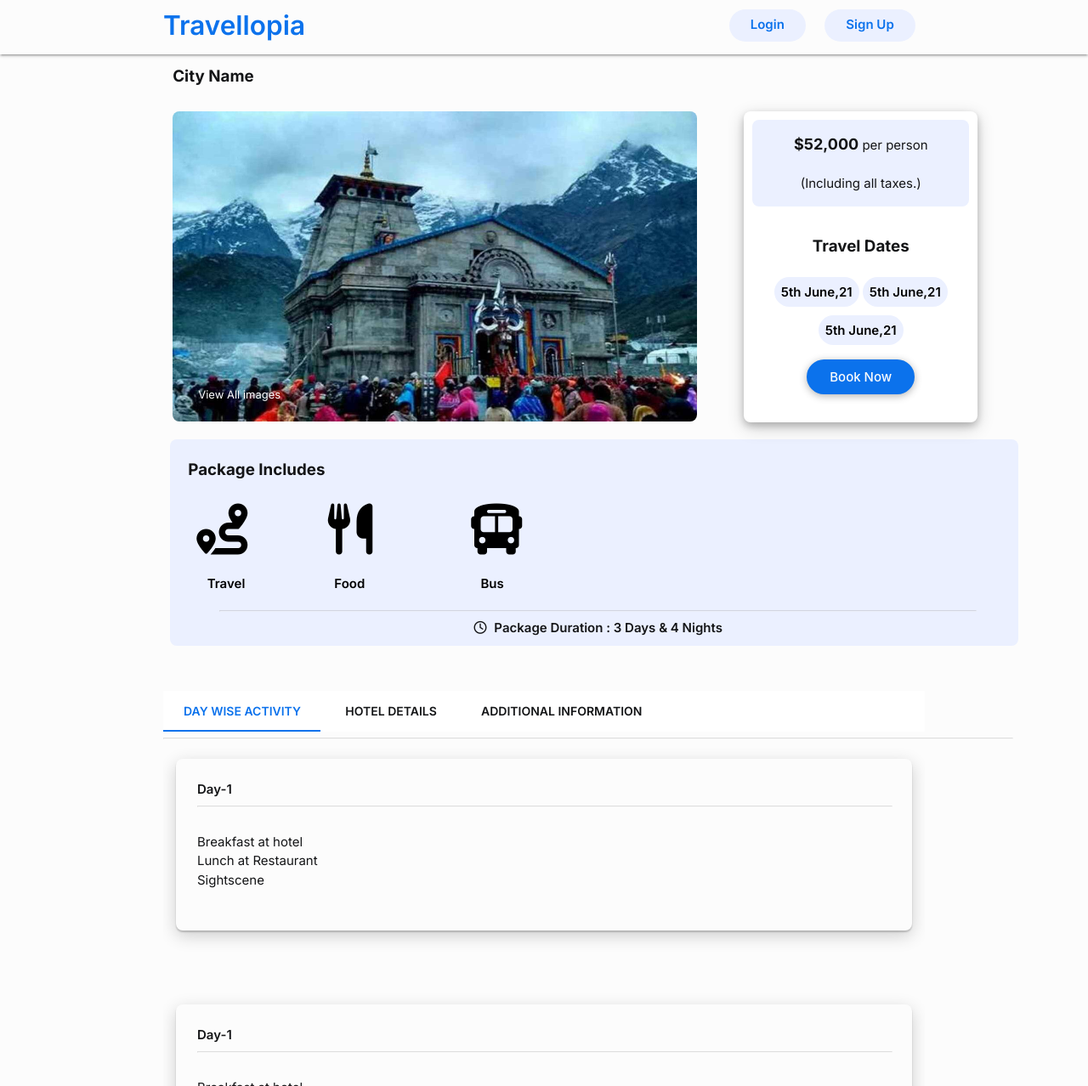
After one commit to hazradwip/Tour_system_project, a PHP site: page /package_screen.html in a window 1280 px wide. The commit adds this page. Shown: the whole page at 85% size. Run offline with PHP 8.4, Linux system fonts and the light colour scheme; some libraries are stand-ins or nearby versions.

Commit message:
Package screen added(Still have Two problems)

```diff
--- a/css/styles.css
+++ b/css/styles.css
@@ -396,6 +396,89 @@ label i {
     margin-top: 0;
 }
 
+.container .row .pimg{
+    height:365px;
+    width:95%;
+    border-radius: 8px;
+    margin-bottom: 15px;
+}
+
+#bottom-left{
+    margin-top: -4rem;
+    color: white;
+    margin-left: 2rem;
+    font-size: small;
+}
+
+ #price{
+    background-color: var(--secondary);
+    border-radius: 8px;
+    padding: 15px;
+}
+
+#book{
+    background-color:white;
+    border-radius: 8px;
+    box-shadow: 0 4px 8px 0 rgba(0, 0, 0, 0.2), 0 6px 20px 0 rgba(0, 0, 0, 0.19);
+    width: 275px;
+    margin-left: 0px;
+    padding: 10px;
+    text-align: center;
+}
+
+.container  #dates{
+    background-color: var(--secondary);
+    border-radius: 50px;
+    padding:8px;
+    color: black;
+}
+
+#package-inc{
+    background-color: var(--secondary);
+    padding:10px;
+    width: 66.5rem;
+    border-radius: 8px;
+    margin-left: 8px;
+    padding-right: 0px;
+
+}
+#icon{
+    padding-left: 10px;
+}
+.tabs .tab a{
+    color:var(--text-primary);
+}
+
+.tabs .tab a:hover {
+    background-color:var(--bg-primary);
+    color:var(--text-primary);
+}
+
+.tabs .tab a.active {
+    color:var(--primary);
+}
+
+.tabs .indicator {
+    background-color:var(--primary);
+}
+
+
+
+
+#tab-image{
+    border-radius: 8px;
+    margin-top: 18px;
+    height: 15rem;
+}
+
+#swipe-card{
+    margin: 15px;
+    padding: 25px;
+    border-radius: 8px;
+    box-shadow: 0 2px 2px 0 rgba(0, 0, 0, 0.2), 0 6px 20px 0 rgba(0, 0, 0, 0.19);
+}
+
+
 
 
 /* =============================================== */
--- /dev/null
+++ b/package_screen.html
@@ -0,0 +1,259 @@
+<!DOCTYPE html>
+<html lang="en">
+
+<head>
+  <meta charset="UTF-8">
+  <meta http-equiv="X-UA-Compatible" content="IE=edge">
+  <meta name="viewport" content="width=device-width, initial-scale=1.0">
+
+  <!-- JQuery CDN -->
+  <script type="text/javascript" src="https://cdnjs.cloudflare.com/ajax/libs/jquery/3.1.1/jquery.min.js"></script>
+
+  <!-- CSS Files -->
+  <link rel="stylesheet" href="./css/materialize.css">
+  <link rel="stylesheet" href="./css/styles.css">
+
+  <!-- Materialize JS -->
+  <script src="./scripts/materialize.js"></script>
+
+  <!-- Google Fonts -->
+  <link rel="preconnect" href="https://fonts.gstatic.com">
+  <link
+    href="https://fonts.googleapis.com/css2?family=Inter:wght@300;400;500;600;700;800&family=Caveat:wght@600;700&display=swap"
+    rel="stylesheet">
+
+  <!-- Icons -->
+  <link href="https://fonts.googleapis.com/icon?family=Material+Icons" rel="stylesheet">
+  <link rel="stylesheet" href="https://cdnjs.cloudflare.com/ajax/libs/font-awesome/5.15.3/css/all.min.css">
+  <script src="https://kit.fontawesome.com/90f1fd2d1e.js" crossorigin="anonymous"></script>
+
+  <title>Travellopia</title>
+</head>
+
+<body>
+
+  <!-- Navbar -->
+  <nav>
+    <div class="nav-wrapper">
+      <div class="container">
+        <a href="#" class="brand-logo">Travellopia</a>
+        <ul id="nav-mobile" class="right hide-on-med-and-down">
+          <li><a href="login.html" class="nav-items">Login</a></li>
+          <li><a href="signup.html" class="nav-items">Sign Up</a></li>
+        </ul>
+      </div>
+    </div>
+  </nav>
+<!--==================Image and booking container===============-->
+  <div class="container">
+      <div class="row">
+          <div class="col l12">
+          <h5>City Name</h5>
+        </div>
+      </div>
+      <div class="row">
+        <div class="col l9 s12">
+            <img class="pimg"    src="images/Kedarnath.jpg">
+            <a href=""><h4 id="bottom-left">View All images</h4></a>
+        </div>
+        <div class="col l3 s12" >
+            <div class="container" id="book">
+                <div id="price" >
+                  <span style="font-weight: 700;font-size: large;">$52,000</span> per person
+                  <br>
+                  <br>
+                  (Including all taxes.)
+                </div>
+                <div>
+                  <h5 style="text-align: center;">
+                    <br>
+                    Travel Dates</h5>
+                </div>
+                <br>
+                <div>
+                  <a href=""><span id="dates">5th June,21</span></a>
+                  <a href=""><span id="dates">5th June,21</span></a>
+                </div>
+                <br>
+                <div>
+                  <a href=""><span id="dates">5th June,21</span></a>
+                </div>
+                <br>
+                <div>
+                  <button class="btn-primary center-align" id="">Book Now</button>
+                </div>
+                <br>
+            </div>
+        </div>
+      </div>
+      <!--==============Package includes container========r-->
+        <div class="container" id="package-inc">
+          <div class="row">
+            <div class="col l12 s12">
+            <h5>Package Includes</h5>
+            </div>
+          </div>
+          <div class="row">
+            <div class="col l2 s6">
+             <a href="" style="color:black;"> <i id="icon"  class="fas fa-route fa-4x"></i>
+              <br><br><span style="padding-left: 1.5rem;">Travel</span></a>
+            </div>
+            <div class="col l2 s6">
+            <a href="" style="color:black;">
+              <i class="fas fa-utensils fa-4x"></i>
+              <br><br><span style="padding-left: .5rem;">Food</span></a>
+            </div>
+            <div class="col l2 s6">
+            <a href="" style="color:black;">
+              <i class="fas fa-bus fa-4x"></i>
+              <br><br><span style="padding-left: 1rem;">Bus</span></a>
+            </div>
+            <!--<div class="col l2">
+              <i  id="icon" class="fas fa-route fa-4x"></i>
+            </div>
+            <div class="col l2">
+              <i  id="icon" class="fas fa-route fa-4x"></i>
+            </div>
+            <div class="col l2">
+              <i  id="icon" class="fas fa-route fa-4x"></i>
+            </div>-->
+          </div>
+           <hr style="width: 90%;">
+           <div style="text-align: center; font-weight: 600;">
+            <i class="far fa-clock"></i>
+            <span style="padding-left: 5px;"> Package Duration : 3 Days & 4 Nights </span>
+           </div>
+
+        </div>
+
+
+
+        <!--======================tabs==============-->
+
+        <p>&nbsp;</p>
+        <ul id="tabs-swipe-demo" class="tabs">
+          <li class="tab col s3"><a href="#test-swipe-1">Day Wise Activity</a></li>
+          <li class="tab col s3"><a  href="#test-swipe-2">Hotel Details</a></li>
+          <li class="tab col s3"><a href="#test-swipe-3">Additional Information</a></li>
+        </ul>
+
+  <!--==================================test swipe 1==========================================-->
+
+        <hr style="width: 66.5rem">
+        <div id="test-swipe-1" class="col s12 ">
+          <div class="row">
+            <div class="col l12">
+              <div class="card" id="swipe-card">
+                <span id="card-text" style="font-weight: 600;">Day-1</span>
+                <hr style="width: 100%;">
+                <br>
+                <span id="card-text">Breakfast at hotel</span>
+                <br>
+                <span id="card-text">Lunch at Restaurant</span>
+                <br>
+                <span id="card-text">Sightscene</span>
+                <br>
+                <br>
+              </div>
+            </div>
+          </div>
+          <p>&nbsp;</p>
+          <div class="row">
+            <div class="col l12">
+              <div class="card" id="swipe-card">
+                <span id="card-text" style="font-weight: 600;">Day-1</span>
+                <hr style="width: 100%;">
+                <br>
+                <span id="card-text">Breakfast at hotel</span>
+                <br>
+                <span id="card-text">Lunch at Restaurant</span>
+                <br>
+                <span id="card-text">Sightscene</span>
+                <br>
+                <br>
+              </div>
+            </div>
+          </div>
+        </div>
+        </div>
+<!--==================================test swipe 2============================================-->
+        <div id="test-swipe-2" class="col s12 ">
+          <div class="row">
+            <div class="col l5 s12">
+              <img id="tab-image" src="images/gangtok.jpg">
+            </div>
+            <div class="col l7 s12">
+              <h5>Hotel Name</h5>
+              <i class="fas fa-map-marker-alt"></i>
+              <span>Hotel Location</span>
+              <br>
+              <br>
+              <span>
+                In publishing and graphic design,
+                Lorem ipsum is a placeholder text commonly used to demonstrate the visual form of a
+                document or a typeface without relying on meaningful content.
+                Lorem ipsum may be used as a placeholder before final copy is available.
+                It is also used to temporarily replace text in a process called greeking,
+                which allows designers to consider the form of a webpage or publication,
+                without the meaning of the text influencing the design.
+              </span>
+            </div>
+          </div>
+          <div class="row">
+            <div class="col l5 s12">
+              <img id="tab-image" src="images/gangtok.jpg">
+            </div>
+            <div class="col l7 s12">
+              <h5>Hotel Name</h5>
+              <i class="fas fa-map-marker-alt"></i>
+              <span>Hotel Location</span>
+              <br>
+              <br>
+              <span>
+                In publishing and graphic design,
+                Lorem ipsum is a placeholder text commonly used to demonstrate the visual form of a
+                document or a typeface without relying on meaningful content.
+                Lorem ipsum may be used as a placeholder before final copy is available.
+                It is also used to temporarily replace text in a process called greeking,
+                which allows designers to consider the form of a webpage or publication,
+                without the meaning of the text influencing the design.
+              </span>
+            </div>
+          </div>
+          <div class="row">
+            <div class="col l5 s12">
+              <img id="tab-image" src="images/gangtok.jpg">
+            </div>
+            <div class="col l7 s12">
+              <h5>Hotel Name</h5>
+              <i class="fas fa-map-marker-alt"></i>
+              <span>Hotel Location</span>
+              <br>
+              <br>
+              <span>
+                In publishing and graphic design,
+                Lorem ipsum is a placeholder text commonly used to demonstrate the visual form of a
+                document or a typeface without relying on meaningful content.
+                Lorem ipsum may be used as a placeholder before final copy is available.
+                It is also used to temporarily replace text in a process called greeking,
+                which allows designers to consider the form of a webpage or publication,
+                without the meaning of the text influencing the design.
+              </span>
+            </div>
+          </div>
+        </div>
+<!--=============test swipe 3==================================-->
+        <div id="test-swipe-3" class="col s12 ">
+
+        </div>
+
+  </body>
+
+
+
+  <script>
+      $(document).ready(function(){
+    $('.tabs').tabs({'swipeable':true});
+  });
+
+  </script>
```
Also changed, not shown: images/food.jpg (added).
